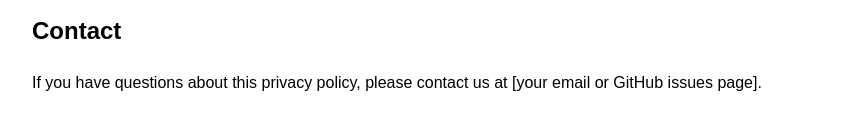
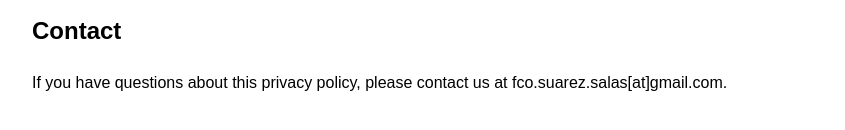
Before and after one commit to franciscoss/blocket-privacy, a plain HTML site: page index.html in a window 1280 px wide. Shown: the part 918-1048 px from the top of the page, without its empty margins (208-1053 px from the left). Drawn offline with Linux system fonts and the light colour scheme.

Commit message:
Update index.html

```diff
--- a/index.html
+++ b/index.html
@@ -35,6 +35,6 @@
     <p>If we make changes to this privacy policy, we will update the "Last Updated" date at the top of this page.</p>
 
     <h2>Contact</h2>
-    <p>If you have questions about this privacy policy, please contact us at [your email or GitHub issues page].</p>
+    <p>If you have questions about this privacy policy, please contact us at fco.suarez.salas[at]gmail.com.</p>
 </body>
 </html>
```
